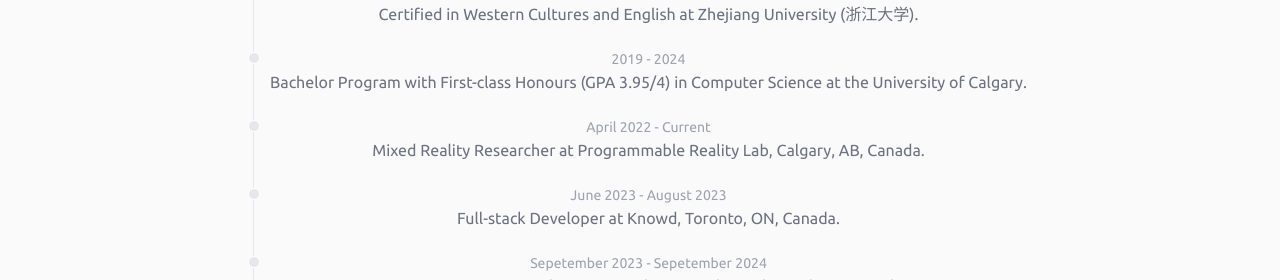
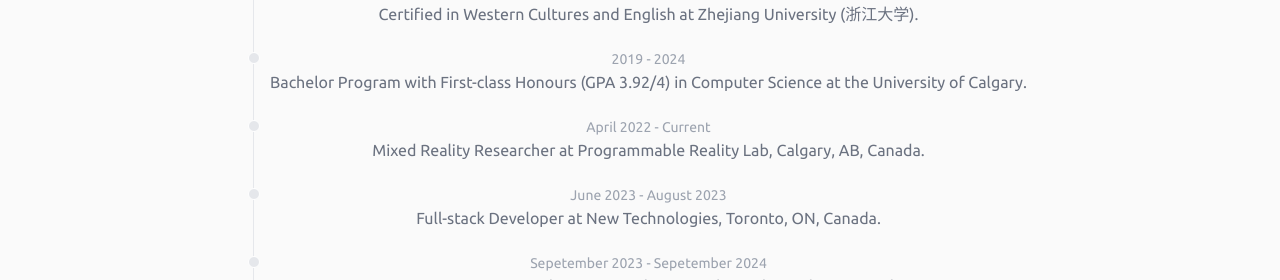
Before and after one commit to zhijie-os/next-blog, a Next.js app: page / in a window 1280 px wide. Shown: the part 445-725 px from the top of the page. Built offline with nearby package versions, Linux system fonts and the light colour scheme.

Commit message:
timeline fix

```diff
--- a/components/timeline.jsx
+++ b/components/timeline.jsx
@@ -13,7 +13,7 @@
   {
     time: "2019 - 2024",
     event:
-      "Bachelor Program with First-class Honours (GPA 3.95/4) in Computer Science at the University of Calgary.",
+      "Bachelor Program with First-class Honours (GPA 3.92/4) in Computer Science at the University of Calgary.",
   },
   {
     time: "April 2022 - Current",
@@ -22,7 +22,7 @@
   },
   {
     time: "June 2023 - August 2023",
-    event: "Full-stack Developer at Knowd, Toronto, ON, Canada.",
+    event: "Full-stack Developer at New Technologies, Toronto, ON, Canada.",
   },
   {
     time: "Sepetember 2023 - Sepetember 2024",
```
